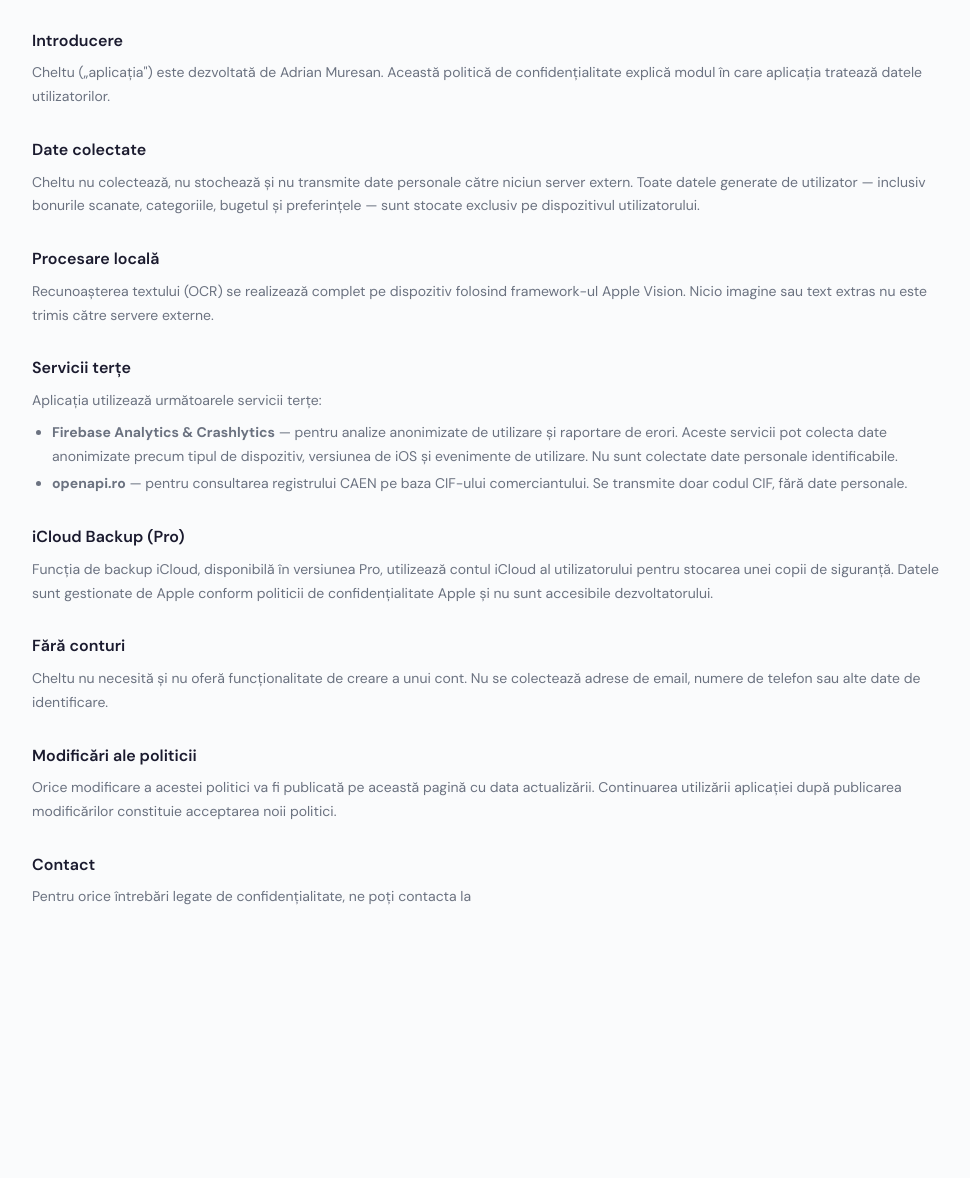
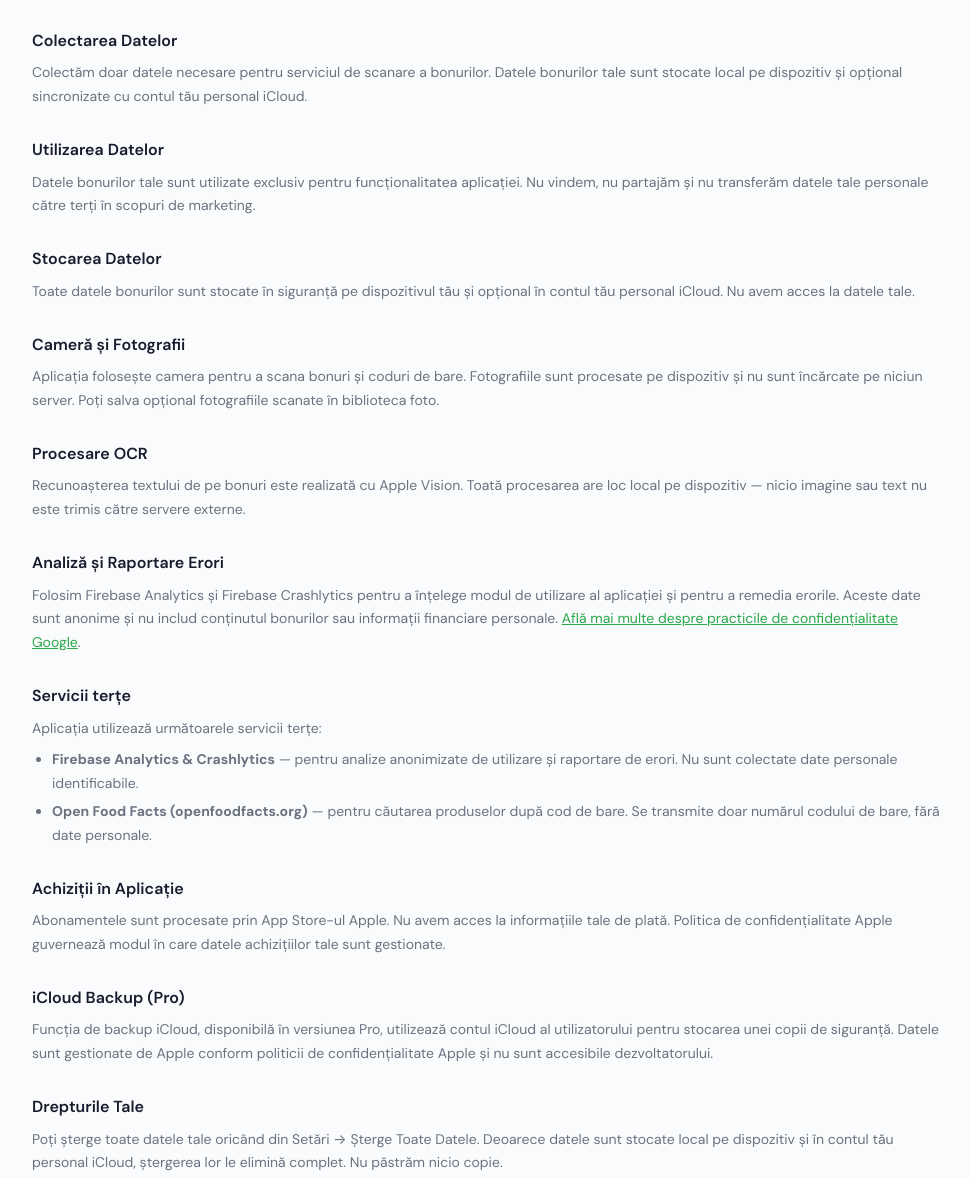
Before and after one commit to bo1ka/cheltu-website, a plain HTML site: page index.html in a window 1280 px wide. Shown: the part 2840-4018 px from the top of the page, without its empty margins (152-1122 px from the left). Before the commit the page ends 3857 px from the top, so only its background shows below. Drawn offline with Linux system fonts and the light colour scheme.

Commit message:
Final update to terms and conditions

```diff
--- a/index.html
+++ b/index.html
@@ -589,7 +589,7 @@
             <div class="email-icon">✉️</div>
             <div>
                 <h3>Email</h3>
-                <a href="/cdn-cgi/l/email-protection#53303b363f272632232313343e323a3f7d303c3e"><span class="__cf_email__" data-cfemail="96f5fef3fae2e3f7e6e6d6f1fbf7fffab8f5f9fb">[email&#160;protected]</span></a>
+                <a href="mailto:cheltuapp&#64;gmail&#46;com">cheltuapp&#64;gmail&#46;com</a>
                 <p>Răspundem de obicei în 24-48 de ore.</p>
             </div>
         </div>
@@ -601,27 +601,47 @@
         <p class="updated">Ultima actualizare: Martie 2026</p>
 
         <div class="privacy-section">
-            <h3>Introducere</h3>
-            <p>Cheltu („aplicația") este dezvoltată de Adrian Muresan. Această politică de confidențialitate explică modul în care aplicația tratează datele utilizatorilor.</p>
+            <h3>Colectarea Datelor</h3>
+            <p>Colectăm doar datele necesare pentru serviciul de scanare a bonurilor. Datele bonurilor tale sunt stocate local pe dispozitiv și opțional sincronizate cu contul tău personal iCloud.</p>
         </div>
 
         <div class="privacy-section">
-            <h3>Date colectate</h3>
-            <p>Cheltu nu colectează, nu stochează și nu transmite date personale către niciun server extern. Toate datele generate de utilizator — inclusiv bonurile scanate, categoriile, bugetul și preferințele — sunt stocate exclusiv pe dispozitivul utilizatorului.</p>
+            <h3>Utilizarea Datelor</h3>
+            <p>Datele bonurilor tale sunt utilizate exclusiv pentru funcționalitatea aplicației. Nu vindem, nu partajăm și nu transferăm datele tale personale către terți în scopuri de marketing.</p>
         </div>
 
         <div class="privacy-section">
-            <h3>Procesare locală</h3>
-            <p>Recunoașterea textului (OCR) se realizează complet pe dispozitiv folosind framework-ul Apple Vision. Nicio imagine sau text extras nu este trimis către servere externe.</p>
+            <h3>Stocarea Datelor</h3>
+            <p>Toate datele bonurilor sunt stocate în siguranță pe dispozitivul tău și opțional în contul tău personal iCloud. Nu avem acces la datele tale.</p>
+        </div>
+
+        <div class="privacy-section">
+            <h3>Cameră și Fotografii</h3>
+            <p>Aplicația folosește camera pentru a scana bonuri și coduri de bare. Fotografiile sunt procesate pe dispozitiv și nu sunt încărcate pe niciun server. Poți salva opțional fotografiile scanate în biblioteca foto.</p>
+        </div>
+
+        <div class="privacy-section">
+            <h3>Procesare OCR</h3>
+            <p>Recunoașterea textului de pe bonuri este realizată cu Apple Vision. Toată procesarea are loc local pe dispozitiv — nicio imagine sau text nu este trimis către servere externe.</p>
+        </div>
+
+        <div class="privacy-section">
+            <h3>Analiză și Raportare Erori</h3>
+            <p>Folosim Firebase Analytics și Firebase Crashlytics pentru a înțelege modul de utilizare al aplicației și pentru a remedia erorile. Aceste date sunt anonime și nu includ conținutul bonurilor sau informații financiare personale. <a href="https://policies.google.com/privacy" style="color: var(--green-dark);">Află mai multe despre practicile de confidențialitate Google</a>.</p>
         </div>
 
         <div class="privacy-section">
             <h3>Servicii terțe</h3>
             <p>Aplicația utilizează următoarele servicii terțe:</p>
             <ul>
-                <li><strong>Firebase Analytics & Crashlytics</strong> — pentru analize anonimizate de utilizare și raportare de erori. Aceste servicii pot colecta date anonimizate precum tipul de dispozitiv, versiunea de iOS și evenimente de utilizare. Nu sunt colectate date personale identificabile.</li>
-                <li><strong>openapi.ro</strong> — pentru consultarea registrului CAEN pe baza CIF-ului comerciantului. Se transmite doar codul CIF, fără date personale.</li>
+                <li><strong>Firebase Analytics & Crashlytics</strong> — pentru analize anonimizate de utilizare și raportare de erori. Nu sunt colectate date personale identificabile.</li>
+                <li><strong>Open Food Facts (openfoodfacts.org)</strong> — pentru căutarea produselor după cod de bare. Se transmite doar numărul codului de bare, fără date personale.</li>
             </ul>
+        </div>
+
+        <div class="privacy-section">
+            <h3>Achiziții în Aplicație</h3>
+            <p>Abonamentele sunt procesate prin App Store-ul Apple. Nu avem acces la informațiile tale de plată. Politica de confidențialitate Apple guvernează modul în care datele achizițiilor tale sunt gestionate.</p>
         </div>
 
         <div class="privacy-section">
@@ -630,15 +650,35 @@
         </div>
 
         <div class="privacy-section">
+            <h3>Drepturile Tale</h3>
+            <p>Poți șterge toate datele tale oricând din Setări → Șterge Toate Datele. Deoarece datele sunt stocate local pe dispozitiv și în contul tău personal iCloud, ștergerea lor le elimină complet. Nu păstrăm nicio copie.</p>
+        </div>
+
+        <div class="privacy-section">
             <h3>Fără conturi</h3>
             <p>Cheltu nu necesită și nu oferă funcționalitate de creare a unui cont. Nu se colectează adrese de email, numere de telefon sau alte date de identificare.</p>
         </div>
 
         <div class="privacy-section">
-            <h3>Modificări ale politicii</h3>
-            <p>Orice modificare a acestei politici va fi publicată pe această pagină cu data actualizării. Continuarea utilizării aplicației după publicarea modificărilor constituie acceptarea noii politici.</p>
+            <h3>Confidențialitatea Copiilor</h3>
+            <p>Această aplicație nu este destinată copiilor sub 13 ani. Nu colectăm cu bună știință informații personale de la copii.</p>
+        </div>
+
+        <div class="privacy-section">
+            <h3>Modificări ale Politicii</h3>
+            <p>Este posibil să actualizăm această politică de confidențialitate periodic. Modificările vor fi reflectate pe această pagină cu o dată actualizată.</p>
         </div>
 
         <div class="privacy-section">
             <h3>Contact</h3>
-            <p>Pentru orice întrebări legate de confidențialitate, ne poți contacta la <a href="/cdn-cgi/l/email-protection#8ae9e2efe6feffebfafacaede7ebe3e6a4e9e5e7" style="color: var(--green-dark);"><span class="_
+            <p>Dacă ai întrebări despre această politică de confidențialitate, contactează-ne la: <a href="mailto:cheltuapp&#64;gmail&#46;com" style="color: var(--green-dark);">cheltuapp&#64;gmail&#46;com</a></p>
+        </div>
+    </section>
+
+    <!-- FOOTER -->
+    <footer>
+        <p>© 2026 Adrian Muresan. Toate drepturile rezervate.</p>
+    </footer>
+
+</body>
+</html>
```
Also changed, not shown: 1 other file.
